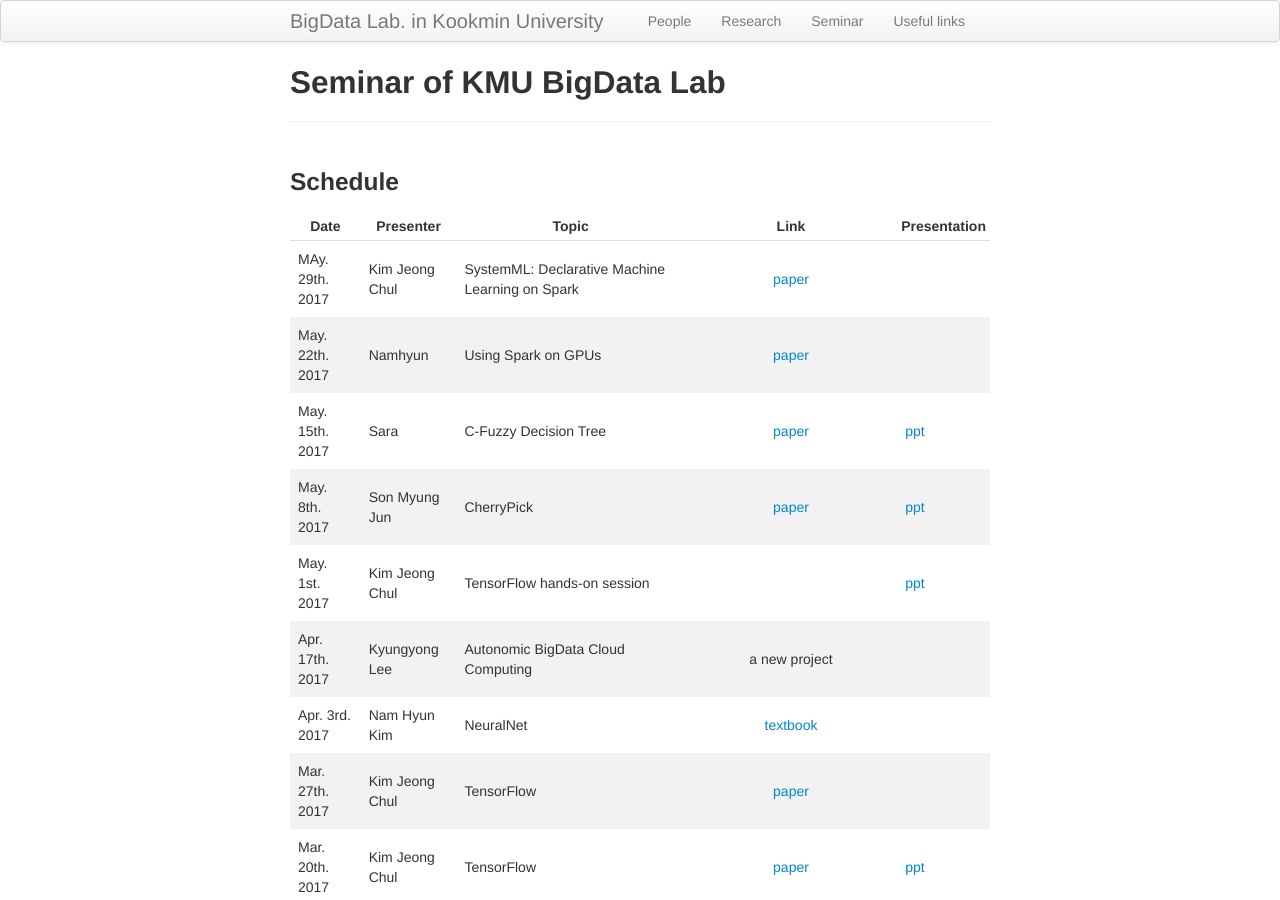
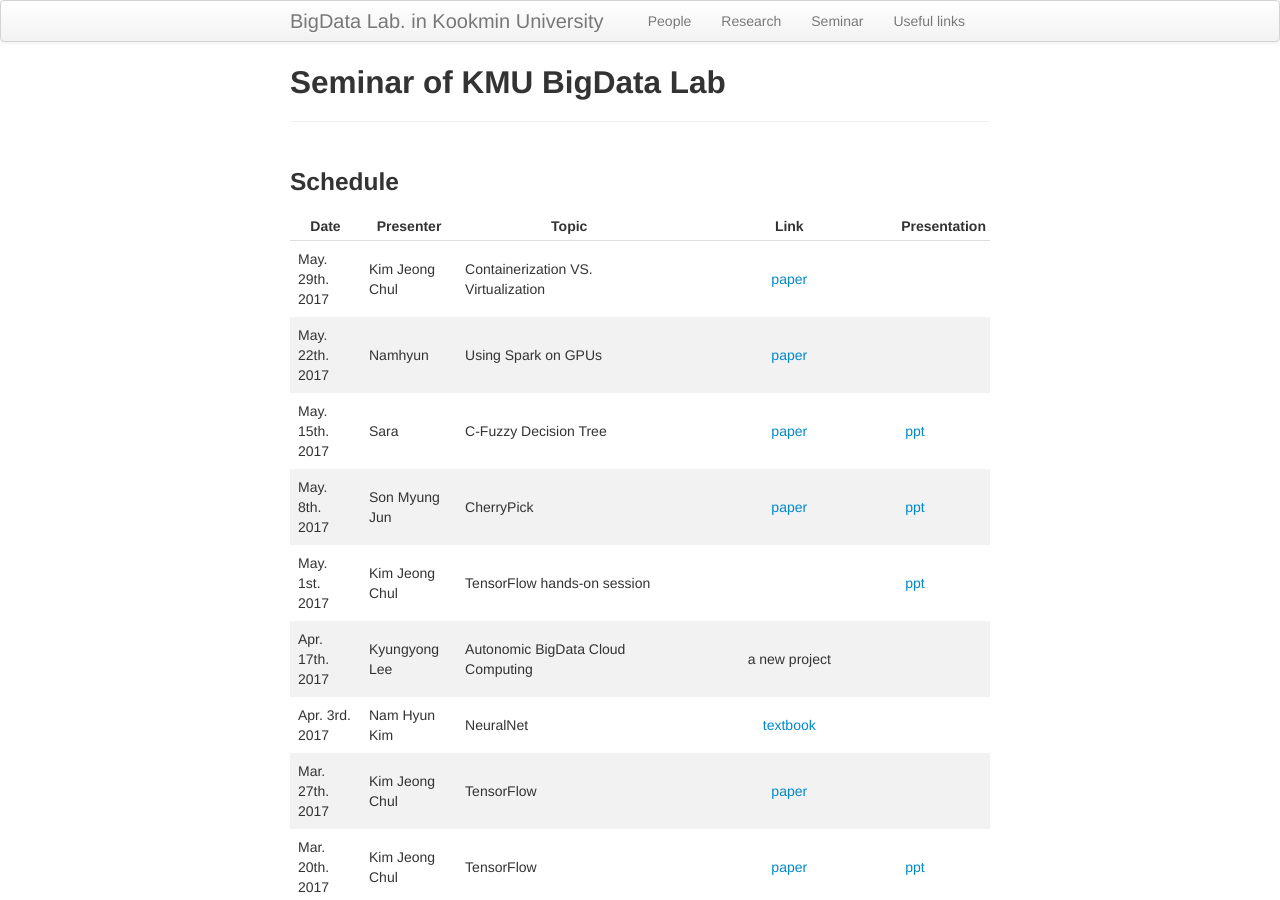
Before and after one commit to ddps-lab/kmu-bigdata.github.io, a Jekyll site: the page built from seminar/index.md, in a window 1280 px wide and 900 px high. Built offline with Jekyll 4.4.1, drawn with Linux system fonts in a browser that asks for light colours.

Commit message:
update jc seminar paper

```diff
--- a/seminar/index.md
+++ b/seminar/index.md
@@ -9,7 +9,7 @@
 
 | Date | Presenter | Topic | Link | Presentation |
 |------|-----------|-------|:----:|--------------|
-| MAy. 29th. 2017 | Kim Jeong Chul | SystemML: Declarative Machine Learning on Spark | [paper](http://www.vldb.org/pvldb/vol9/p1425-boehm.pdf) | |
+| May. 29th. 2017 | Kim Jeong Chul | Containerization VS. Virtualization | [paper](http://blog.pierreroudier.net/wp-content/uploads/2015/08/rc25482.pdf) | |
 | May. 22th. 2017 | Namhyun |Using Spark on GPUs | [paper](http://conferences.computer.org/pdswdiscs/2016/papers/5216a025.pdf) | |
 | May. 15th. 2017 | Sara | C-Fuzzy Decision Tree| [paper](http://dl.acm.org/citation.cfm?id=2169836) | [ppt](https://drive.google.com/open?id=0ByOPgARQ0MBmMm8zUWtrUXI3MzA)|
 | May. 8th. 2017 | Son Myung Jun | CherryPick | [paper](https://www.usenix.org/system/files/conference/nsdi17/nsdi17-alipourfard.pdf)| [ppt](https://docs.google.com/presentation/d/1FwFtsm5P0S01dMM7pK2nY_V_5qOkFndom6L5nKYu7Mo/edit?usp=sharing)|
```
